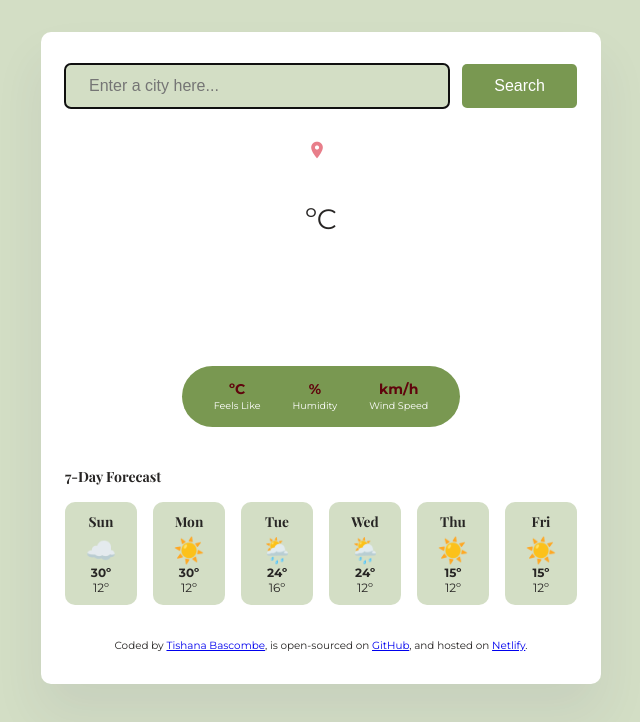
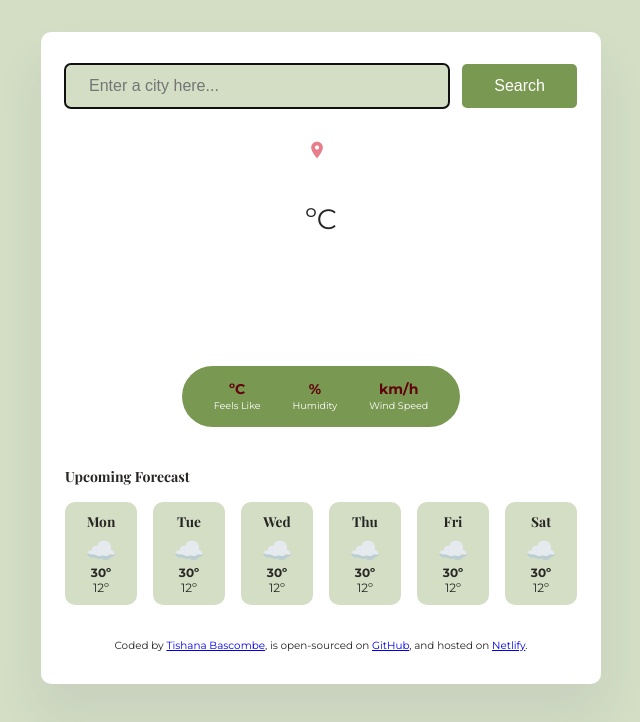
Before and after one commit to t-shanacodeth/shecodesplus-weatherapp-finalproject, a plain HTML site: page index.html in a window 1280 px wide. Shown: the whole page, without its empty margins (319-959 px from the left). Drawn offline with nearby package versions, Linux system fonts and the light colour scheme; no server answers; a web font is replaced by a local one.

Commit message:
Inject the HTML for the forecast using JavaScript

```diff
--- a/index.html
+++ b/index.html
@@ -103,59 +103,10 @@
       <div class="forecast-container">
         <!-- Daily Forecast -->
         <aside class="daily-forecast">
-          <h4>7-Day Forecast</h4>
-          <ul class="forecast-list">
-            <li class="forecast-today">
-              <h5 class="weekday">Sun</h5>
-              <span class="forecast-weather-icon"> ☁️ </span>
-              <p class="high-temp">
-                <strong> 30º </strong>
-              </p>
-              <p class="low-temp">12º</p>
-            </li>
-            <li>
-              <h5 class="weekday">Mon</h5>
-              <span class="forecast-weather-icon"> ☀️ </span>
-              <p class="high-temp">
-                <strong> 30º </strong>
-              </p>
-              <p class="low-temp">12º</p>
-            </li>
-            <li>
-              <h5 class="weekday">Tue</h5>
-              <span class="forecast-weather-icon"> 🌦️ </span>
-              <p class="high-temp">
-                <strong> 24º </strong>
-              </p>
-              <p class="low-temp">16º</p>
-            </li>
-            <li>
-              <h5 class="weekday">Wed</h5>
-              <span class="forecast-weather-icon"> 🌦️ </span>
-              <p class="high-temp">
-                <strong> 24º </strong>
-              </p>
-              <p class="low-temp">12º</p>
-            </li>
-            <li>
-              <h5 class="weekday">Thu</h5>
-              <span class="forecast-weather-icon"> ☀️ </span>
-              <p class="high-temp">
-                <strong> 15º </strong>
-              </p>
-              <p class="low-temp">12º</p>
-            </li>
-            <li>
-              <h5 class="weekday">Fri</h5>
-              <span class="forecast-weather-icon"> ☀️ </span>
-              <p class="high-temp">
-                <strong> 15º </strong>
-              </p>
-              <p class="low-temp">12º</p>
-            </li>
-          </ul>
+          <h4>Upcoming Forecast</h4>
+          <ul class="forecast-list" id="forecast"></ul>
         </aside>
-
+      </div>
       <footer id="credits" class="credits">
         Coded by
         <a href="https://github.com/t-shanacodeth"> Tishana Bascombe</a>, is
@@ -168,7 +119,6 @@
         <a href="https://springblossomweather.netlify.app/"> Netlify</a>.
       </footer>
     </div>
-    </div>
     <script src="scripts/app.js"></script>
   </body>
 </html>
--- a/scripts/app.js
+++ b/scripts/app.js
@@ -107,7 +107,30 @@ function handleSearchButtonSubmit(event) {
   searchCity(searchInput.value);
 }
 
+function displayForecast() {
+  let days = ["Mon", "Tue", "Wed", "Thu", "Fri", "Sat"];
+  let forecastHtml = "";
+
+  days.forEach(function (day) {
+    forecastHtml =
+      forecastHtml +
+      ` <li class="forecast-day" >
+        <h5 class="weekday">${day}</h5>
+        <span class="forecast-weather-icon"> ☁️ </span>
+        <p class="high-temp">
+          <strong> 30º </strong>
+        </p>
+        <p class="low-temp">12º</p>
+      </li>
+    `;
+  });
+
+  let forecastElement = document.querySelector("#forecast");
+  forecastElement.innerHTML = forecastHtml;
+}
+
 let weatherAppSearchForm = document.getElementById("weather-app-form");
 weatherAppSearchForm.addEventListener("submit", handleSearchButtonSubmit);
 
 searchCity("London");
+displayForecast();
```
Lines whose indentation alone changed are shown as unchanged.
